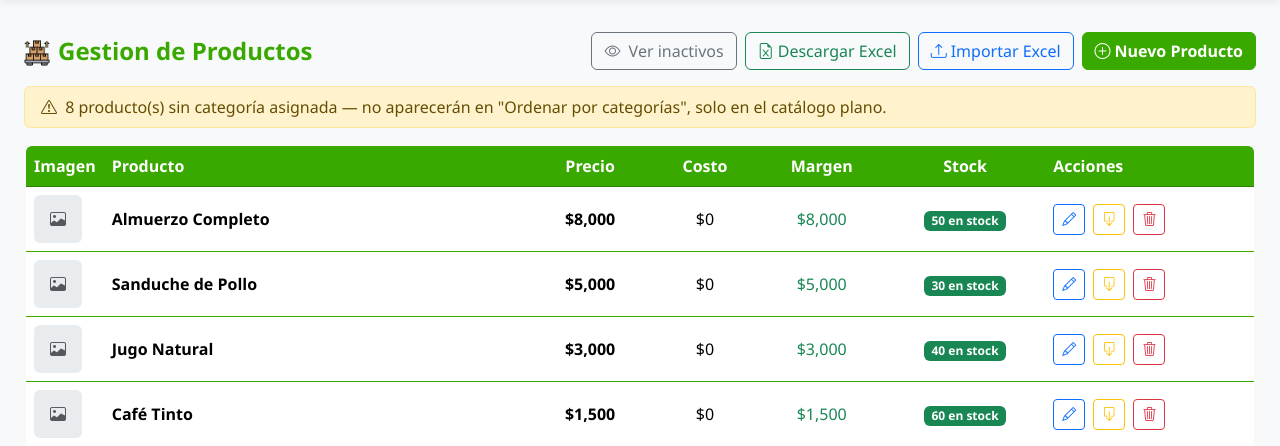
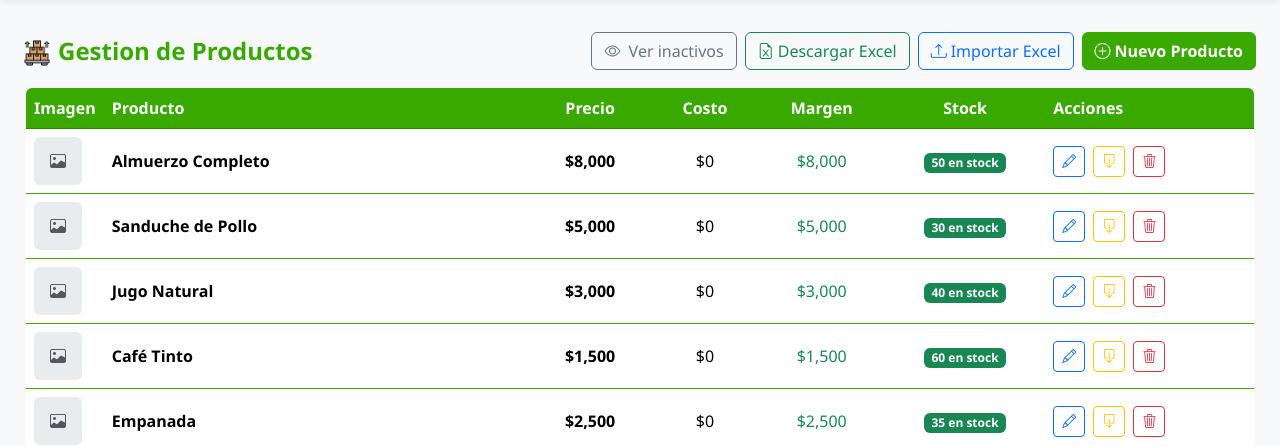
Before and after one commit to juandp1403-dotcom/Proyecto-cafeteria, a Flask app: page /admin/productos in a window 1280 px wide. Shown: the part 77-523 px from the top of the page. Run offline with Flask 3, Linux system fonts and the light colour scheme; a user stored in the database is signed in; some libraries are stand-ins or nearby versions.

Commit message:
fix: quitar aviso de productos sin categoria en Inventario
Ya no se usa el catalogo plano como via de acceso para el cliente
(se quito el enlace "Ver catalogo completo" de Ordenar), asi que el
aviso sobre productos sin categoria ya no aplica. Se elimina el
banner y el conteo que ya no se usaba en ningun otro lado.

```diff
--- a/app/blueprints/admin/productos.py
+++ b/app/blueprints/admin/productos.py
@@ -103,15 +103,10 @@ def productos():
     semana_lunes = (hoy - timedelta(days=hoy.weekday())).strftime('%Y-%m-%d')
     semana_viernes = ((hoy - timedelta(days=hoy.weekday()))
                       + timedelta(days=4)).strftime('%Y-%m-%d')
-    # Sin categoria no aparecen en "Ordenar", solo en el catalogo plano.
-    sin_categoria_count = Producto.query.filter(
-        Producto.activo.is_(True), Producto.categoria.is_(None)
-    ).count()
     return render_template('admin/productos.html', productos=prods,
                            imagenes_biblioteca=imagenes, bajas_recientes=bajas,
                            ver_inactivos=ver_inactivos, categorias_disponibles=CATEGORIAS,
-                           semana_lunes=semana_lunes, semana_viernes=semana_viernes,
-                           sin_categoria_count=sin_categoria_count)
+                           semana_lunes=semana_lunes, semana_viernes=semana_viernes)
 
 
 @admin_bp.route('/productos/nuevo', methods=['POST'])
--- a/app/templates/admin/productos.html
+++ b/app/templates/admin/productos.html
@@ -26,13 +26,6 @@
       {% endif %}
     </div>
   </div>
-
-  {% if sin_categoria_count %}
-  <div class="alert alert-warning py-2">
-    <i class="bi bi-exclamation-triangle me-1"></i>
-    {{ sin_categoria_count }} producto(s) sin categoría asignada — no aparecerán en "Ordenar por categorías", solo en el catálogo plano.
-  </div>
-  {% endif %}
 
   <div class="table-responsive">
     <table class="table table-hover table-sena align-middle">
```
